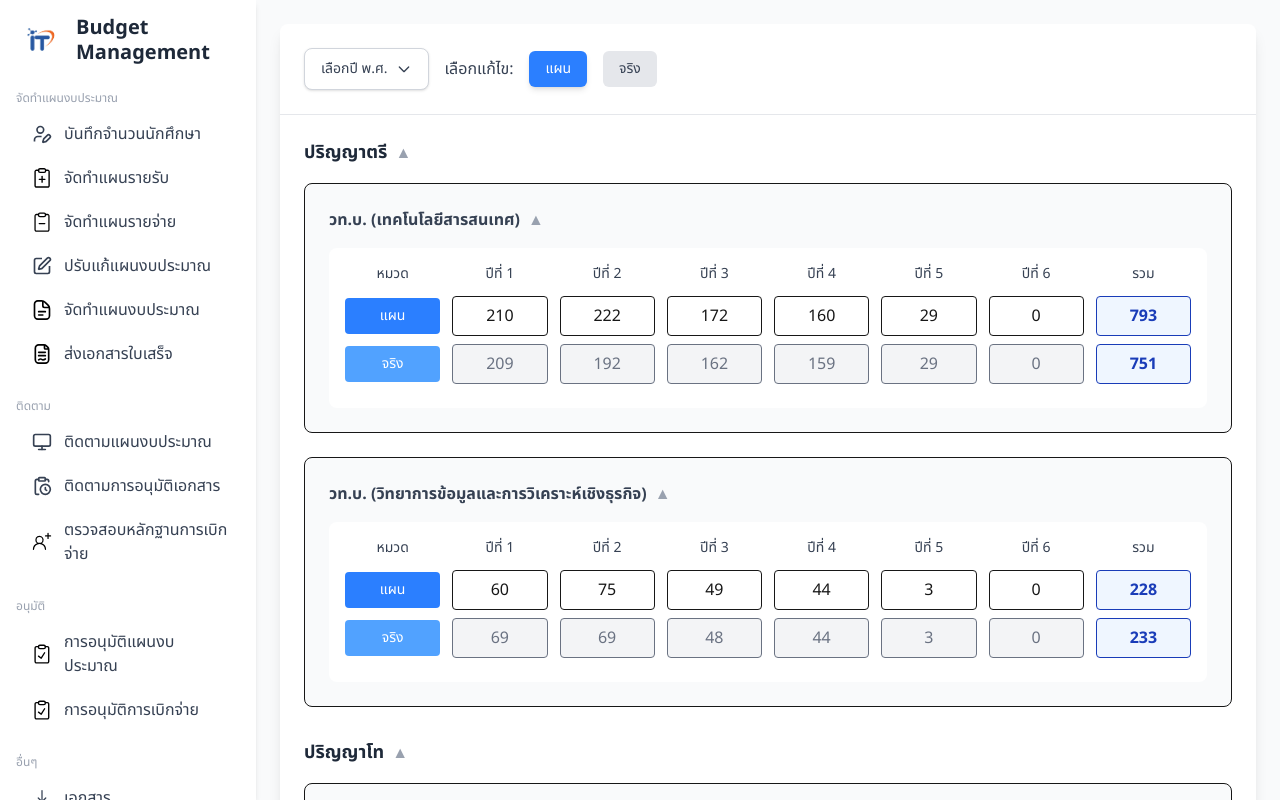
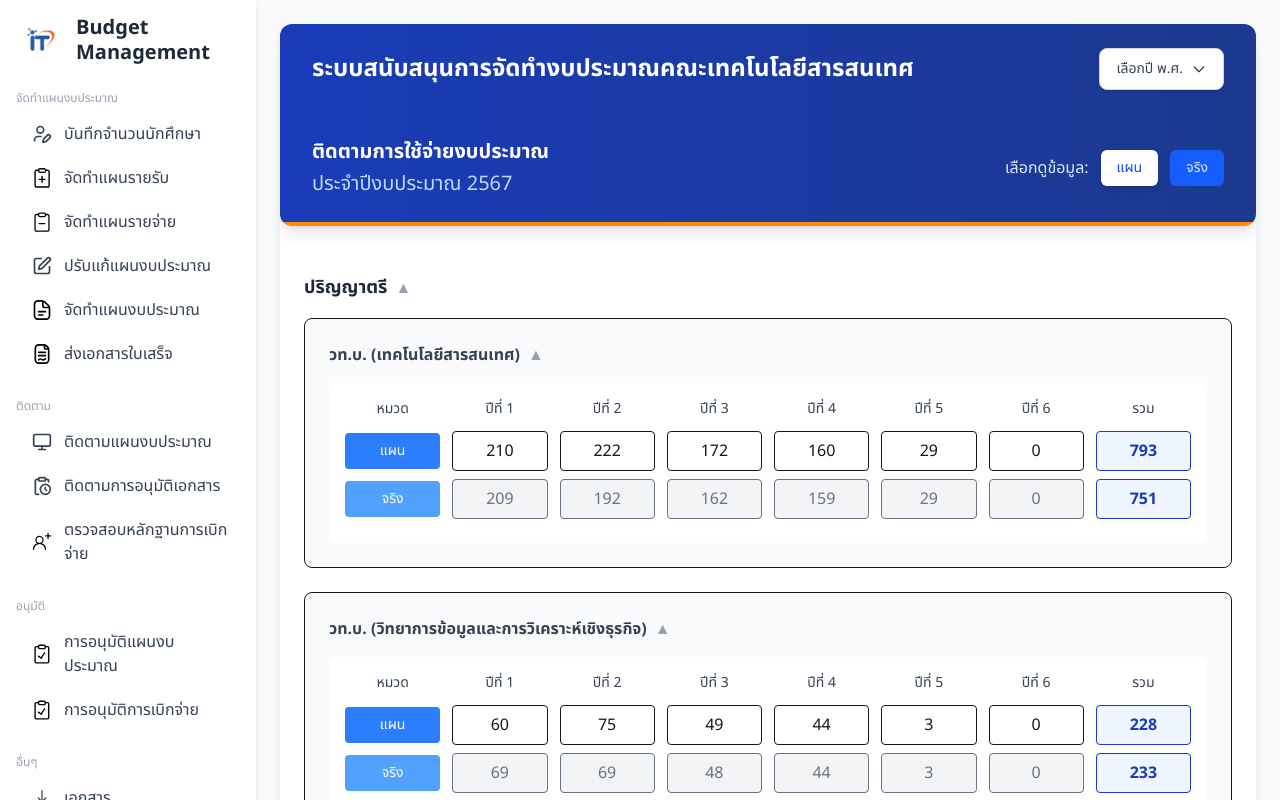
Before and after one commit to gustsri/butget-Fontend-design, a Next.js app in the folder my-budget/: page /planning/students in a window 1280 px wide. Shown: the top 800 px of the page. Built offline with nearby package versions, Linux system fonts and the light colour scheme.

Commit message:
header add student

```diff
--- a/my-budget/app/planning/students/page.tsx
+++ b/my-budget/app/planning/students/page.tsx
@@ -40,32 +40,53 @@ export default function Home() {
 
       <main className="flex-1 ml-64 p-6">
         <div className="max-w-5xl mx-auto bg-white rounded-lg shadow-lg overflow-hidden">
-          {/* Header: เลือกว่าจะให้แก้ แผน หรือ จริง */}
-          <div className="flex items-center gap-4 border-b border-gray-200 p-6">
-            <YearDropdown onYearChange={() => {}} />
+          {/* Header Card (รวม Top Bar + Faculty Header) */}
+          <div className="bg-white rounded-xl shadow-lg overflow-hidden mb-6">
+            {/* 🔹 Top Bar */}
+            <div className="bg-gradient-to-r from-blue-800 to-blue-900 px-8 py-6">
+              <div className="flex items-center justify-between">
+                <div className="flex items-center gap-4">
+                  <h1 className="text-2xl font-bold text-white">
+                    ระบบสนับสนุนการจัดทำงบประมาณคณะเทคโนโลยีสารสนเทศ
+                  </h1>
+                </div>
 
-            <span className="font-medium text-gray-700">เลือกแก้ไข:</span>
+                <YearDropdown onYearChange={() => { }} />
+              </div>
+            </div>
+
+            {/* 🔹 Faculty Header Section */}
+            <div className="bg-gradient-to-r from-blue-800 to-blue-900 px-8 py-6 border-b-4 border-orange-400 flex justify-between items-center">
+              <div>
+                <h2 className="text-xl font-bold text-white">ติดตามการใช้จ่ายงบประมาณ</h2>
+                <h1 className="text-blue-200 text-xl mt-1">ประจำปีงบประมาณ 2567</h1>
+              </div>
+
+              {/* 🔹 ปุ่ม แผน / จริง */}
+              <div className="flex items-center gap-3">
+                <span className="font-medium text-blue-100">เลือกดูข้อมูล:</span>
                 <button
                   onClick={() => setEditableCategory("plan")}
-              className={`px-4 py-2 font-medium text-sm rounded-md transition-colors duration-200 ${
-                editableCategory === "plan"
-                  ? "bg-blue-500 text-white shadow-md"
-                  : "bg-gray-200 text-gray-700 hover:bg-gray-300"
+                  className={`px-4 py-2 font-medium text-sm rounded-md transition-colors duration-200 ${editableCategory === "plan"
+                      ? "bg-white text-blue-700 shadow-md"
+                      : "bg-blue-600 text-blue-100 hover:bg-blue-700"
                     }`}
                 >
                   แผน
                 </button>
                 <button
                   onClick={() => setEditableCategory("actual")}
-              className={`px-4 py-2 font-medium text-sm rounded-md transition-colors duration-200 ${
-                editableCategory === "actual"
-                  ? "bg-blue-500 text-white shadow-md"
-                  : "bg-gray-200 text-gray-700 hover:bg-gray-300"
+                  className={`px-4 py-2 font-medium text-sm rounded-md transition-colors duration-200 ${editableCategory === "actual"
+                      ? "bg-white text-blue-700 shadow-md"
+                      : "bg-blue-600 text-blue-100 hover:bg-blue-700"
                     }`}
                 >
                   จริง
                 </button>
               </div>
+            </div>
+          </div>
+
 
           {/* Main Content */}
           <div className="p-6">
```
Lines whose indentation alone changed are shown as unchanged.
